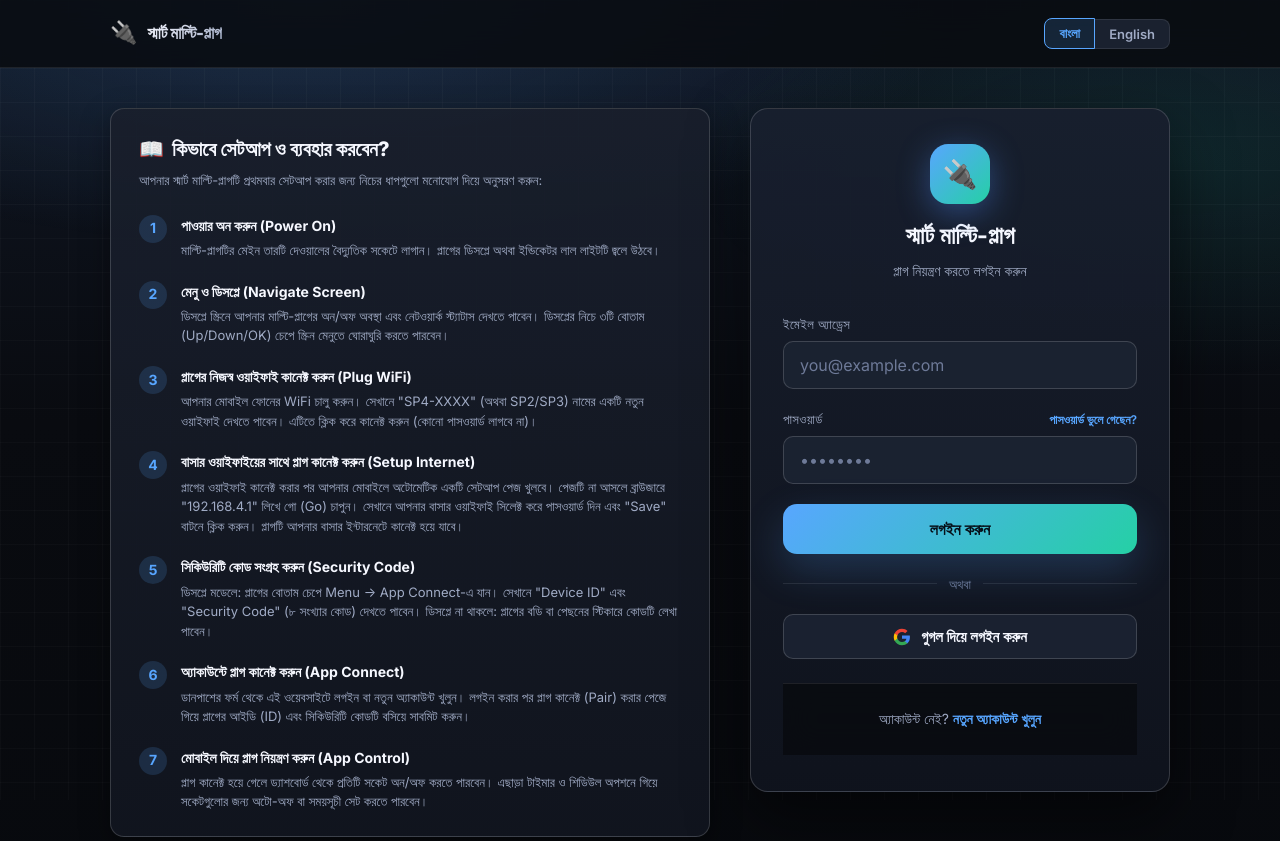
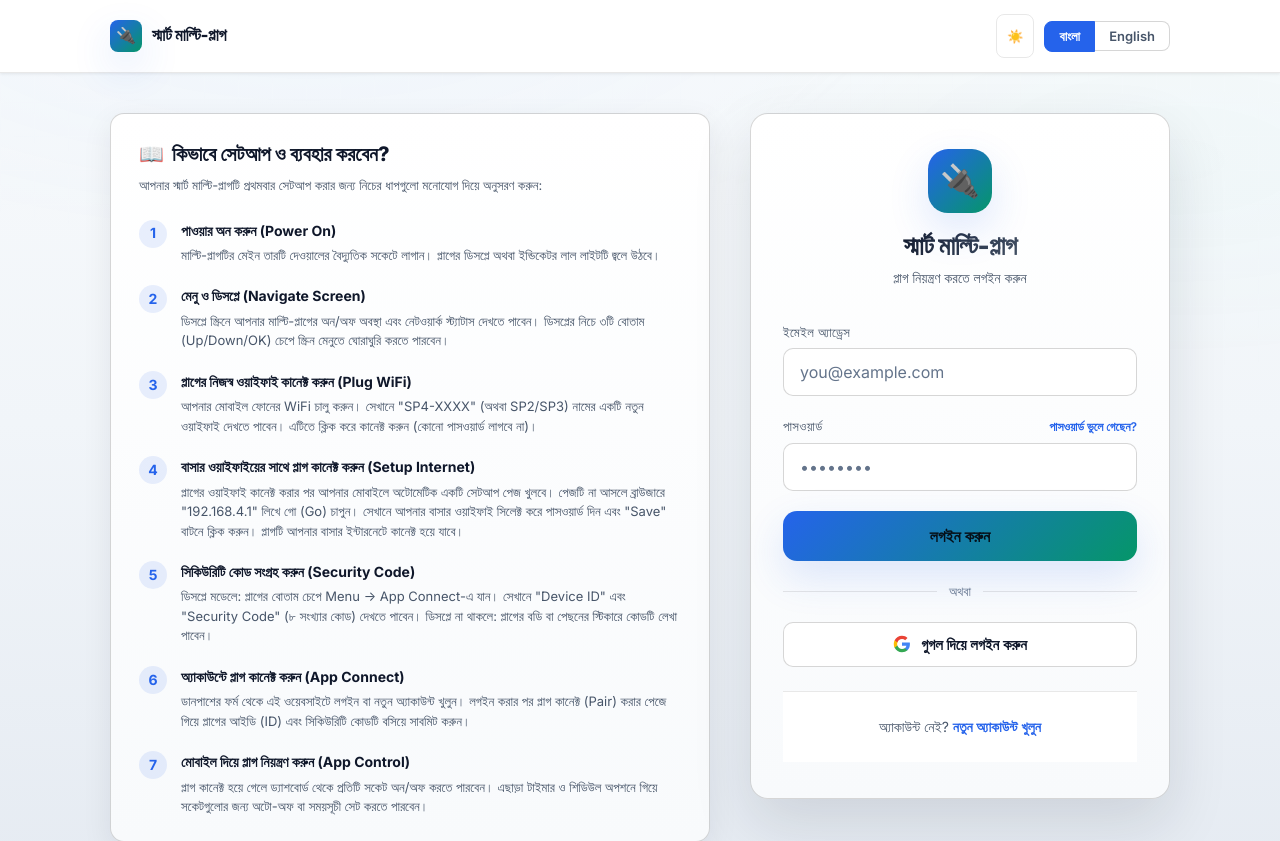
Before and after one commit to hamimLohani/smartmultiplug, a React (Vite) app: page /login in a window 1280 px wide. Shown: the top 841 px of the page. Built offline with nearby package versions, Linux system fonts and the light colour scheme; no server answers.

Commit message:
update the light day theme

```diff
--- a/src/App.jsx
+++ b/src/App.jsx
@@ -2,6 +2,7 @@ import React from 'react';
 import { Routes, Route, Navigate } from 'react-router-dom';
 import { Toaster } from 'react-hot-toast';
 
+import { ThemeProvider } from './contexts/ThemeContext';
 import { AuthProvider, useAuth } from './contexts/AuthContext';
 import { DeviceProvider, useDevice } from './contexts/DeviceContext';
 import { LanguageProvider } from './contexts/LanguageContext';
@@ -144,14 +145,17 @@ function AppShell() {
 export default function App() {
   if (!isFirebaseConfigured) {
     return (
+      <ThemeProvider>
         <LanguageProvider>
           <SetupGuide />
           <Toaster position="top-center" />
         </LanguageProvider>
+      </ThemeProvider>
     );
   }
 
   return (
+    <ThemeProvider>
       <LanguageProvider>
         <AuthProvider>
           <DeviceProvider>
@@ -182,5 +186,6 @@ export default function App() {
           </DeviceProvider>
         </AuthProvider>
       </LanguageProvider>
+    </ThemeProvider>
   );
 }
--- /dev/null
+++ b/src/contexts/ThemeContext.jsx
@@ -0,0 +1,58 @@
+import React, { createContext, useContext, useState, useEffect } from 'react';
+
+const ThemeContext = createContext(null);
+
+export function ThemeProvider({ children }) {
+  const [theme, setThemeState] = useState(() => {
+    return localStorage.getItem('smartplug_theme') || 'system';
+  });
+
+  const [resolvedTheme, setResolvedTheme] = useState('dark');
+
+  useEffect(() => {
+    const mediaQuery = window.matchMedia('(prefers-color-scheme: dark)');
+
+    const applyTheme = () => {
+      let current = theme;
+      if (theme === 'system') {
+        current = mediaQuery.matches ? 'dark' : 'light';
+      }
+      setResolvedTheme(current);
+      document.documentElement.setAttribute('data-theme', current);
+    };
+
+    applyTheme();
+
+    const handleChange = () => {
+      if (theme === 'system') {
+        applyTheme();
+      }
+    };
+
+    mediaQuery.addEventListener('change', handleChange);
+    return () => mediaQuery.removeEventListener('change', handleChange);
+  }, [theme]);
+
+  const setTheme = (newTheme) => {
+    setThemeState(newTheme);
+    localStorage.setItem('smartplug_theme', newTheme);
+  };
+
+  const value = {
+    theme,           // 'system' | 'dark' | 'light'
+    resolvedTheme,   // 'dark' | 'light'
+    setTheme,
+  };
+
+  return (
+    <ThemeContext.Provider value={value}>
+      {children}
+    </ThemeContext.Provider>
+  );
+}
+
+export function useTheme() {
+  const ctx = useContext(ThemeContext);
+  if (!ctx) throw new Error('useTheme must be used within a ThemeProvider');
+  return ctx;
+}
--- a/src/pages/Login.jsx
+++ b/src/pages/Login.jsx
@@ -4,6 +4,8 @@ import { Link, useNavigate } from 'react-router-dom';
 import { useAuth } from '../contexts/AuthContext';
 import { useLanguage } from '../contexts/LanguageContext';
 import toast from 'react-hot-toast';
+
+import { useTheme } from '../contexts/ThemeContext';
 
 function GoogleIcon() {
   return (
@@ -19,6 +21,7 @@ function GoogleIcon() {
 export default function Login() {
   const { login, loginWithGoogle } = useAuth();
   const { lang, setLang, t } = useLanguage();
+  const { theme, setTheme, resolvedTheme } = useTheme();
   const navigate = useNavigate();
 
   const [email, setEmail]       = useState('');
@@ -95,9 +98,35 @@ export default function Login() {
       <header className="auth-header">
         <div className="auth-header-content">
           <div className="auth-brand">
-            <span className="auth-brand-logo">🔌</span>
+            <div style={{
+              width: 32,
+              height: 32,
+              borderRadius: 'var(--radius-sm)',
+              background: 'linear-gradient(135deg, var(--clr-accent), var(--clr-accent-2))',
+              display: 'flex',
+              alignItems: 'center',
+              justifyContent: 'center',
+              fontSize: 16,
+              boxShadow: 'var(--shadow-accent)',
+            }}>
+              🔌
+            </div>
             <span className="auth-brand-name">{t('login_title')}</span>
           </div>
+
+          <div style={{ display: 'flex', alignItems: 'center', gap: 10 }}>
+            {/* Quick Theme Switcher Button */}
+            <button
+              type="button"
+              className="btn btn-ghost btn-sm"
+              onClick={() => setTheme(resolvedTheme === 'dark' ? 'light' : 'dark')}
+              title={lang === 'bn' ? 'থিম পরিবর্তন করুন' : 'Toggle Theme'}
+              style={{ padding: '6px 10px', borderRadius: 'var(--radius-sm)', border: '1px solid var(--clr-border)', fontSize: 13 }}
+            >
+              {resolvedTheme === 'dark' ? '🌙' : '☀️'}
+            </button>
+
+            {/* Language Switcher */}
             <div className="lang-switcher-wrap">
               <button
                 className={`lang-btn ${lang === 'bn' ? 'active' : ''}`}
@@ -111,6 +140,7 @@ export default function Login() {
               >
                 English
               </button>
+            </div>
           </div>
         </div>
       </header>
@@ -323,10 +353,35 @@ export default function Login() {
         {/* Login / Reset Password Card */}
         <div className="auth-card">
           <div className="auth-logo">
-            <div className="auth-logo-icon">🔌</div>
-            <div>
-              <p className="auth-title">{t('login_title')}</p>
-              <p className="auth-subtitle">{t('login_subtitle')}</p>
+            <div className="auth-logo-icon" style={{
+              width: 64,
+              height: 64,
+              borderRadius: 20,
+              background: 'linear-gradient(135deg, var(--clr-accent), var(--clr-accent-2))',
+              display: 'flex',
+              alignItems: 'center',
+              justifyContent: 'center',
+              fontSize: 32,
+              boxShadow: 'var(--shadow-accent)',
+              marginBottom: 4,
+            }}>
+              🔌
+            </div>
+            <div style={{ textAlign: 'center' }}>
+              <p className="auth-title" style={{
+                fontSize: 26,
+                fontWeight: 800,
+                letterSpacing: '-0.02em',
+                background: 'linear-gradient(135deg, var(--clr-text), var(--clr-text-muted))',
+                WebkitBackgroundClip: 'text',
+                WebkitTextFillColor: 'transparent',
+                lineHeight: 1.2,
+              }}>
+                {t('login_title')}
+              </p>
+              <p className="auth-subtitle" style={{ fontSize: 14, color: 'var(--clr-text-muted)', marginTop: 6 }}>
+                {t('login_subtitle')}
+              </p>
             </div>
           </div>
 
--- a/src/pages/Settings.jsx
+++ b/src/pages/Settings.jsx
@@ -3,6 +3,7 @@ import { useNavigate } from 'react-router-dom';
 import { useAuth } from '../contexts/AuthContext';
 import { useDevice } from '../contexts/DeviceContext';
 import { useLanguage } from '../contexts/LanguageContext';
+import { useTheme } from '../contexts/ThemeContext';
 import { updateEmail, updatePassword, reauthenticateWithCredential, EmailAuthProvider } from 'firebase/auth';
 import { auth, db, functions } from '../firebase';
 import { httpsCallable } from 'firebase/functions';
@@ -262,6 +263,7 @@ export default function Settings() {
   const { user, logout }           = useAuth();
   const { device, deviceId, plugLabels, updatePlugLabel, clearDevice } = useDevice();
   const { lang, setLang, t }       = useLanguage();
+  const { theme, setTheme }        = useTheme();
   const navigate                   = useNavigate();
 
   const [showUnpair, setShowUnpair]     = useState(false);
@@ -379,6 +381,53 @@ export default function Settings() {
                 onClick={() => setLang('en')}
               >
                 English
+              </button>
+            </div>
+          </div>
+        </div>
+
+        {/* Appearance / Theme */}
+        <p className="settings-section-title">{lang === 'bn' ? 'থিম ও রূপরেখা' : 'Appearance / Theme'}</p>
+        <div className="settings-group" style={{ marginBottom: 28 }}>
+          <div className="settings-item" style={{ cursor: 'default', flexDirection: 'column', alignItems: 'stretch', gap: 14 }}>
+            <div style={{ display: 'flex', alignItems: 'center', justifyContent: 'space-between' }}>
+              <div className="settings-item-left">
+                <div className="settings-item-icon" style={{ background: 'var(--clr-accent-dim)', fontSize: 16 }}>🎨</div>
+                <span className="settings-item-label">
+                  {lang === 'bn' ? 'থিম নির্বাচন করুন' : 'Theme Preference'}
+                </span>
+              </div>
+              <span style={{ fontSize: 12, color: 'var(--clr-text-muted)', fontWeight: 600 }}>
+                {theme === 'system'
+                  ? (lang === 'bn' ? 'সিস্টেম ডিফল্ট' : 'System Default')
+                  : (theme === 'dark' ? (lang === 'bn' ? 'ডার্ক মোড' : 'Dark Mode') : (lang === 'bn' ? 'লাইট মোড' : 'Light Mode'))}
+              </span>
+            </div>
+
+            <div className="chip-group" style={{ width: '100%', display: 'grid', gridTemplateColumns: 'repeat(3, 1fr)', gap: 8 }}>
+              <button
+                type="button"
+                className={`chip ${theme === 'system' ? 'active' : ''}`}
+                onClick={() => setTheme('system')}
+                style={{ justifyContent: 'center', textAlign: 'center', padding: '10px 8px' }}
+              >
+                💻 {lang === 'bn' ? 'সিস্টেম' : 'System'}
+              </button>
+              <button
+                type="button"
+                className={`chip ${theme === 'dark' ? 'active' : ''}`}
+                onClick={() => setTheme('dark')}
+                style={{ justifyContent: 'center', textAlign: 'center', padding: '10px 8px' }}
+              >
+                🌙 {lang === 'bn' ? 'ডার্ক' : 'Dark'}
+              </button>
+              <button
+                type="button"
+                className={`chip ${theme === 'light' ? 'active' : ''}`}
+                onClick={() => setTheme('light')}
+                style={{ justifyContent: 'center', textAlign: 'center', padding: '10px 8px' }}
+              >
+                ☀️ {lang === 'bn' ? 'লাইট' : 'Light'}
               </button>
             </div>
           </div>
--- a/src/styles/index.css
+++ b/src/styles/index.css
@@ -8,9 +8,12 @@
 /* ── Color Tokens ── */
 :root {
   --clr-bg: #090b10;
+  --clr-body-bg: linear-gradient(180deg, #101724 0%, #090b10 42%, #07090d 100%);
   --clr-surface: rgba(19, 24, 35, 0.92);
   --clr-surface-2: rgba(28, 35, 49, 0.96);
   --clr-surface-3: #273044;
+  --clr-card-bg: linear-gradient(180deg, rgba(24, 30, 43, 0.96), rgba(15, 19, 29, 0.98));
+  --clr-nav-bg: rgba(17, 23, 34, 0.92);
   --clr-border: rgba(255, 255, 255, 0.09);
   --clr-border-md: rgba(255, 255, 255, 0.16);
 
@@ -65,10 +68,52 @@ html {
   -webkit-text-size-adjust: 100%;
 }
 
+/* ── Light Theme Tokens ── */
+[data-theme='light'] {
+  --clr-bg: #f1f5f9;
+  --clr-body-bg: linear-gradient(180deg, #f8fafc 0%, #f1f5f9 42%, #e2e8f0 100%);
+  --clr-surface: rgba(255, 255, 255, 0.96);
+  --clr-surface-2: #ffffff;
+  --clr-surface-3: #e2e8f0;
+  --clr-card-bg: linear-gradient(180deg, #ffffff 0%, #f8fafc 100%);
+  --clr-nav-bg: rgba(255, 255, 255, 0.94);
+  --clr-border: rgba(0, 0, 0, 0.09);
+  --clr-border-md: rgba(0, 0, 0, 0.16);
+
+  --clr-accent: #2563eb;
+  --clr-accent-2: #059669;
+  --clr-accent-dim: rgba(37, 99, 235, 0.1);
+  --clr-accent-glow: rgba(37, 99, 235, 0.22);
+
+  --clr-green: #059669;
+  --clr-green-dim: rgba(5, 150, 105, 0.12);
+  --clr-red: #dc2626;
+  --clr-red-dim: rgba(220, 38, 38, 0.12);
+  --clr-amber: #d97706;
+  --clr-amber-dim: rgba(217, 119, 6, 0.12);
+
+  --clr-text: #0f172a;
+  --clr-text-muted: #475569;
+  --clr-text-subtle: #64748b;
+
+  --shadow-sm: 0 1px 3px rgba(0, 0, 0, 0.08);
+  --shadow-md: 0 10px 30px rgba(15, 23, 42, 0.08);
+  --shadow-lg: 0 24px 60px rgba(15, 23, 42, 0.12);
+  --shadow-accent: 0 16px 40px rgba(37, 99, 235, 0.15);
+}
+
+[data-theme='light'] body {
+  background: var(--clr-body-bg);
+  color: var(--clr-text);
+}
+
+[data-theme='light'] .bg-mesh {
+  opacity: 0.25;
+}
+
 body {
   font-family: var(--font);
-  background:
-    linear-gradient(180deg, #101724 0%, var(--clr-bg) 42%, #07090d 100%);
+  background: var(--clr-body-bg);
   color: var(--clr-text);
   min-height: 100dvh;
   line-height: 1.6;
@@ -140,7 +185,7 @@ a {
 
 /* ── Card / Surface ── */
 .card {
-  background: linear-gradient(180deg, rgba(25, 31, 44, 0.94), rgba(17, 21, 31, 0.96));
+  background: var(--clr-card-bg);
   border: 1px solid var(--clr-border-md);
   border-radius: var(--radius-lg);
   padding: clamp(16px, 4.5vw, 24px);
@@ -148,7 +193,7 @@ a {
 }
 
 .card-glass {
-  background: rgba(17, 21, 32, 0.7);
+  background: var(--clr-surface);
   backdrop-filter: blur(20px);
   -webkit-backdrop-filter: blur(20px);
   border: 1px solid var(--clr-border-md);
@@ -613,7 +658,7 @@ a {
   height: var(--nav-h);
   display: flex;
   align-items: center;
-  background: rgba(9, 11, 16, 0.82);
+  background: var(--clr-nav-bg);
   backdrop-filter: blur(20px);
   -webkit-backdrop-filter: blur(20px);
   border-bottom: 1px solid var(--clr-border);
@@ -664,7 +709,7 @@ a {
   width: 100%;
   max-width: min(var(--max-w), calc(100% - 20px));
   z-index: 100;
-  background: rgba(17, 23, 34, 0.9);
+  background: var(--clr-nav-bg);
   backdrop-filter: blur(20px);
   -webkit-backdrop-filter: blur(20px);
   border-top: 1.5px solid var(--clr-border-md);
@@ -733,18 +778,19 @@ a {
 .auth-header {
   width: 100%;
   border-bottom: 1px solid var(--clr-border);
-  background: rgba(9, 11, 16, 0.85);
+  background: var(--clr-nav-bg);
   backdrop-filter: blur(16px);
   -webkit-backdrop-filter: blur(16px);
   z-index: 100;
   position: sticky;
   top: 0;
+  box-shadow: var(--shadow-sm);
 }
 
 .auth-header-content {
   max-width: 1100px;
   margin: 0 auto;
-  padding: 16px 20px;
+  padding: 14px 20px;
   display: flex;
   align-items: center;
   justify-content: space-between;
@@ -766,9 +812,7 @@ a {
   font-size: 17px;
   font-weight: 800;
   letter-spacing: -0.02em;
-  background: linear-gradient(135deg, var(--clr-text), var(--clr-text-muted));
-  -webkit-background-clip: text;
-  -webkit-text-fill-color: transparent;
+  color: var(--clr-text);
 }
 
 .lang-switcher-wrap {
@@ -780,7 +824,7 @@ a {
   padding: 6px 14px;
   font-size: 13px;
   font-weight: 600;
-  border: 1.5px solid var(--clr-border);
+  border: 1.5px solid var(--clr-border-md);
   background: var(--clr-surface-2);
   color: var(--clr-text-muted);
   cursor: pointer;
@@ -797,8 +841,8 @@ a {
 }
 
 .lang-btn.active {
-  background: var(--clr-accent-dim);
-  color: var(--clr-accent);
+  background: var(--clr-accent);
+  color: #ffffff;
   border-color: var(--clr-accent);
   z-index: 1;
 }
@@ -816,7 +860,7 @@ a {
 .auth-card {
   width: 100%;
   max-width: 420px;
-  background: linear-gradient(180deg, rgba(24, 31, 46, 0.96), rgba(15, 19, 29, 0.98));
+  background: var(--clr-card-bg);
   border: 1px solid var(--clr-border-md);
   border-radius: var(--radius-xl);
   padding: 36px 32px;
@@ -834,7 +878,7 @@ a {
 .auth-footer {
   width: 100%;
   border-top: 1px solid var(--clr-border);
-  background: rgba(9, 11, 16, 0.85);
+  background: var(--clr-surface);
   backdrop-filter: blur(16px);
   -webkit-backdrop-filter: blur(16px);
   padding: 24px 20px;
@@ -1055,7 +1099,7 @@ a {
 
 .stat-card {
   min-width: 0;
-  background: linear-gradient(180deg, rgba(24, 31, 45, 0.92), rgba(17, 22, 32, 0.96));
+  background: var(--clr-card-bg);
   border: 1px solid var(--clr-border);
   border-radius: var(--radius-lg);
   padding: 15px;
@@ -1091,7 +1135,7 @@ a {
 
 /* ── Plug Card ── */
 .plug-card {
-  background: linear-gradient(180deg, rgba(24, 30, 43, 0.96), rgba(15, 19, 29, 0.98));
+  background: var(--clr-card-bg);
   border: 1.5px solid var(--clr-border);
   border-radius: var(--radius-lg);
   padding: 15px;
```
Lines whose indentation alone changed are shown as unchanged.
